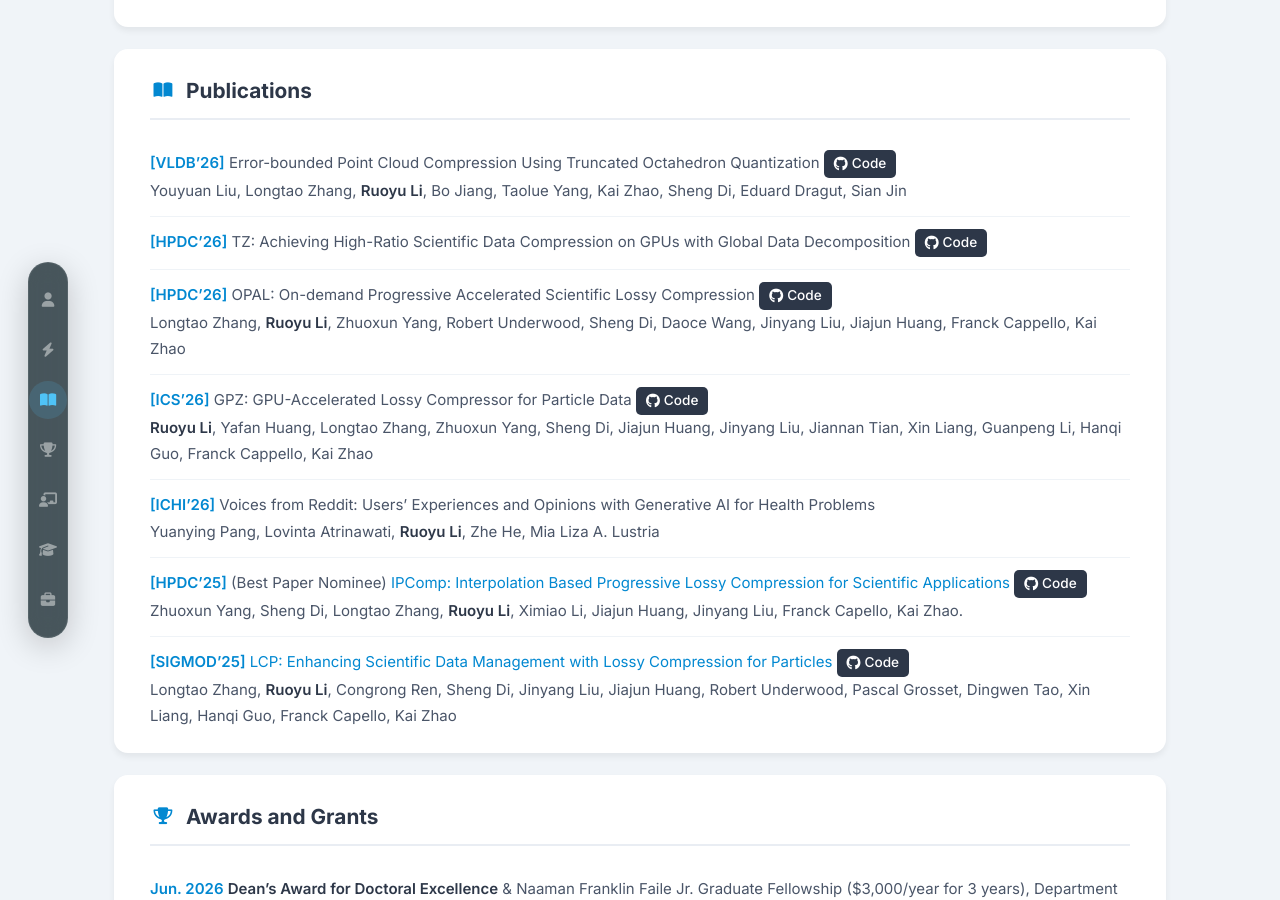
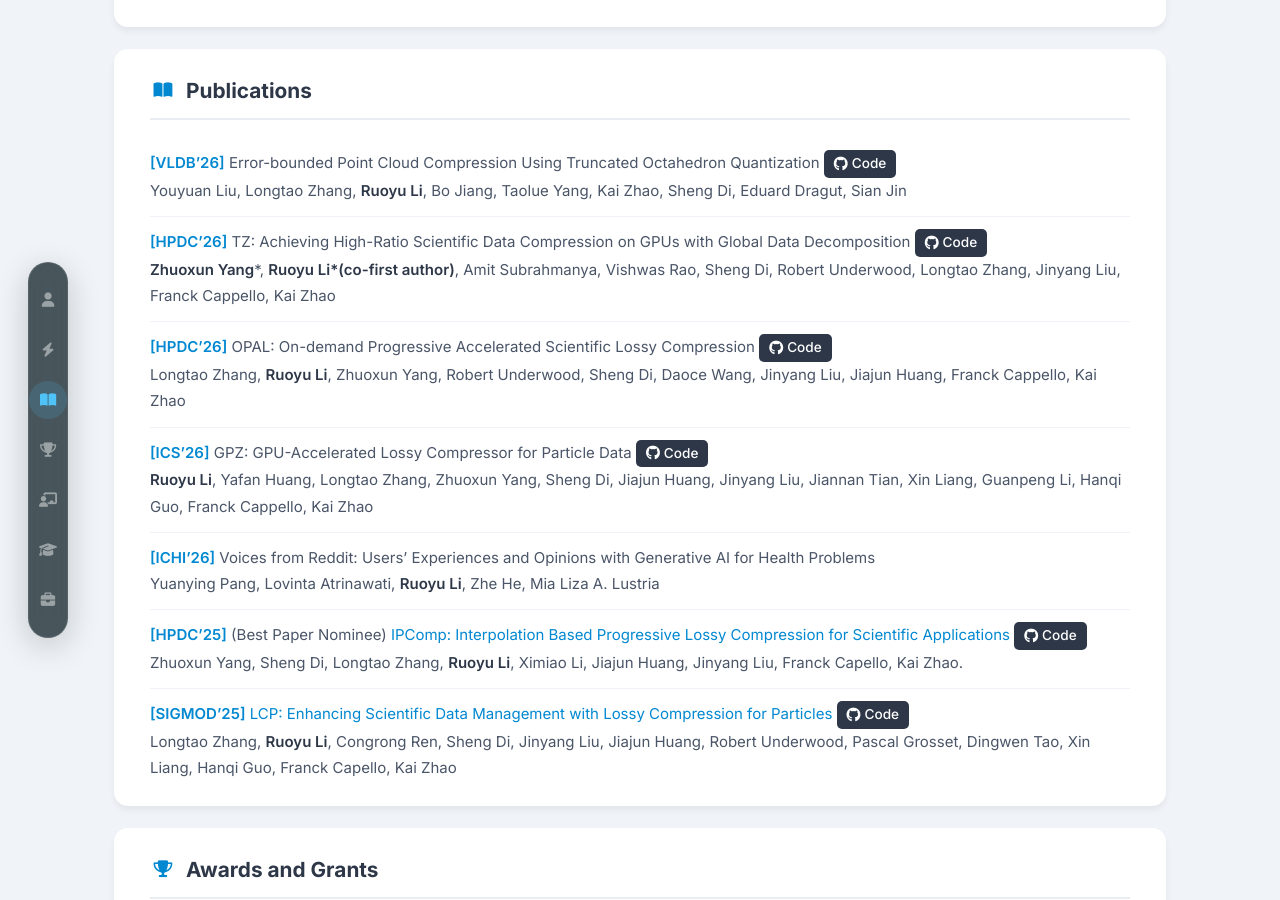
Before and after one commit to ruoyush/ruoyush.github.io, a Jekyll site: the page built from index.md, in a window 1280 px wide and 900 px high, scrolled down 1300 px. Built offline with Jekyll 4.4.1, drawn with Linux system fonts in a browser that asks for light colours.

Commit message:
Update author information for HPDC'26 papers

```diff
--- a/index.md
+++ b/index.md
@@ -40,6 +40,7 @@ Apart from my research interests, I am proficient in web and mobile development,
 Youyuan Liu, Longtao Zhang, **Ruoyu Li**, Bo Jiang, Taolue Yang, Kai Zhao, Sheng Di, Eduard Dragut, Sian Jin
 
 - **[HPDC'26]** TZ: Achieving High-Ratio Scientific Data Compression on GPUs with Global Data Decomposition <a href="" class="code-link"><i class="fa-brands fa-github"></i> Code</a><br>
+**Zhuoxun Yang***, **Ruoyu Li*(co-first author)**, Amit Subrahmanya, Vishwas Rao, Sheng Di, Robert Underwood, Longtao Zhang, Jinyang Liu, Franck Cappello, Kai Zhao
 
 - **[HPDC'26]** OPAL: On-demand Progressive Accelerated Scientific Lossy Compression <a href="" class="code-link"><i class="fa-brands fa-github"></i> Code</a><br>
 Longtao Zhang, **Ruoyu Li**, Zhuoxun Yang, Robert Underwood, Sheng Di, Daoce Wang, Jinyang Liu, Jiajun Huang, Franck Cappello, Kai Zhao
```
